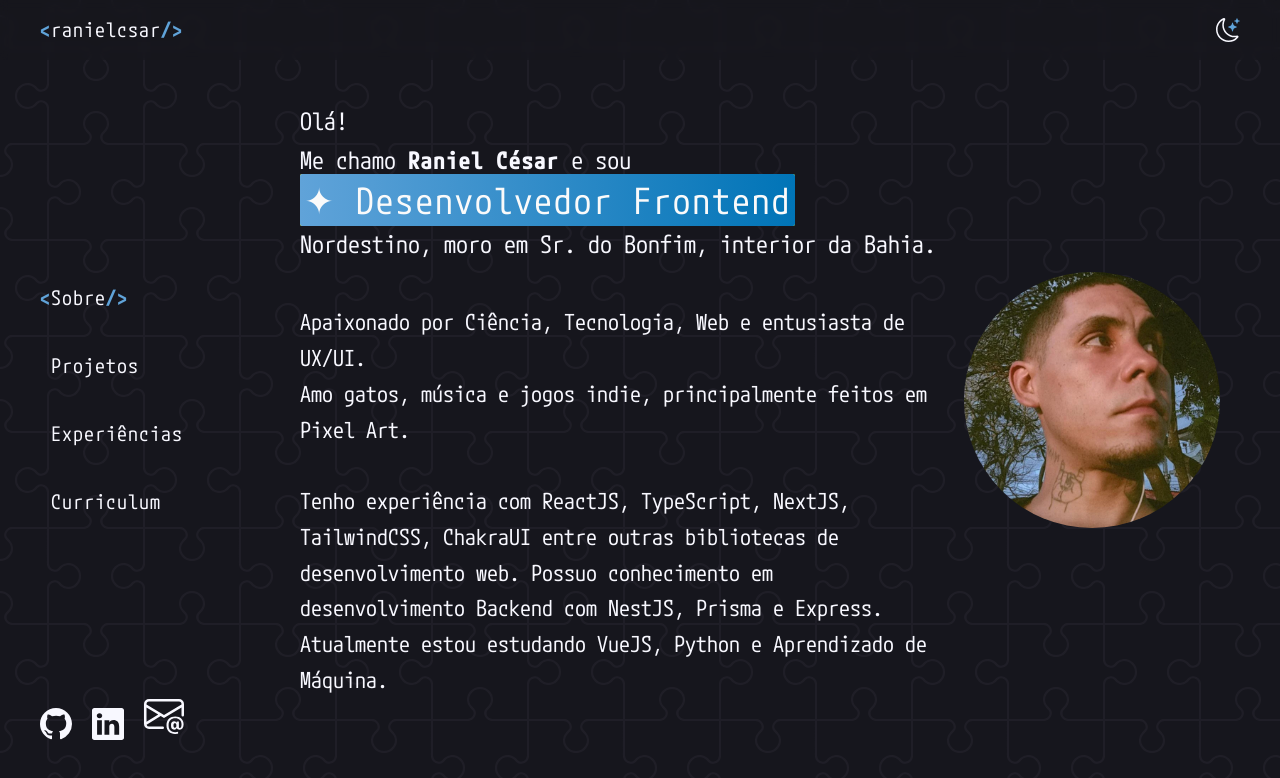
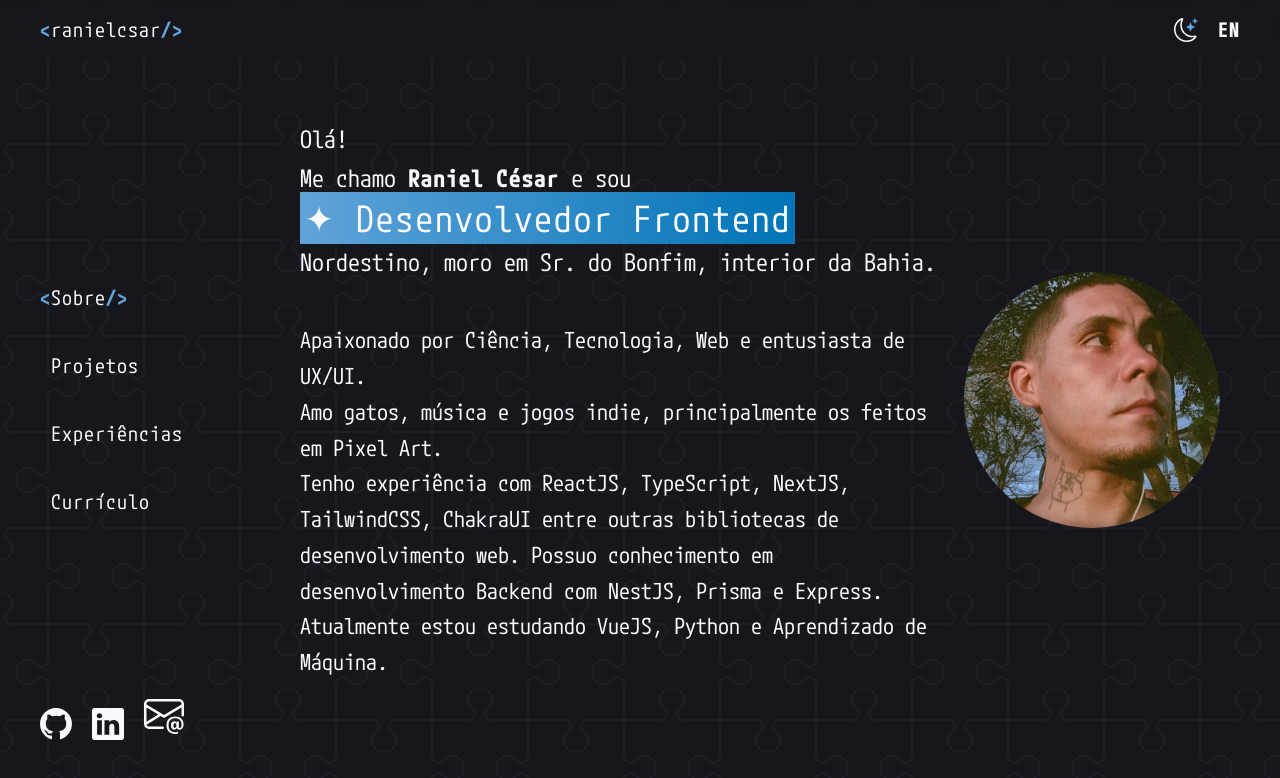
Before and after one commit to ranielcsar/ranoob.github.io, a React (Vite) app: page / in a window 1280 px wide. Shown: the top 778 px of the page. Built offline with nearby package versions, Linux system fonts and the light colour scheme.

Commit message:
feat: added t() to translate texts

```diff
--- a/src/components/common/socials-contact/index.tsx
+++ b/src/components/common/socials-contact/index.tsx
@@ -5,7 +5,7 @@ export function SocialLinksAndContact() {
   return (
     <>
       <a
-        className="h-8 w-8 cursor-pointer transition-colors hover:text-accent"
+        className="h-8 w-8 cursor-pointer transition-colors"
         href="https://github.com/ranielcsar"
         referrerPolicy="no-referrer"
         target="_blank"
@@ -15,7 +15,7 @@ export function SocialLinksAndContact() {
       </a>
 
       <a
-        className="h-8 w-8 cursor-pointer transition-colors hover:text-accent"
+        className="h-8 w-8 cursor-pointer transition-colors"
         href="https://www.linkedin.com/in/raniel-cesar-5bb0991a3/"
         referrerPolicy="no-referrer"
         target="_blank"
--- a/src/components/layout/footer-menu/index.tsx
+++ b/src/components/layout/footer-menu/index.tsx
@@ -1,3 +1,4 @@
+import { useTranslation } from 'react-i18next'
 import { NavLink } from 'react-router-dom'
 
 export function FooterMenu() {
@@ -6,19 +7,21 @@ export function FooterMenu() {
       <FooterMenuItem label="Sobre" route="/" />
       <FooterMenuItem label="Projetos" route="/projects" />
       <FooterMenuItem label="Experiências" route="/experiences" />
-      <FooterMenuItem label="Curriculum" route="/curriculum" />
+      <FooterMenuItem label="Currículo" route="/curriculum" />
     </footer>
   )
 }
 
 function FooterMenuItem({ label, route }: { label: string; route: string }) {
+  const { t } = useTranslation()
+
   return (
     <NavLink className="group w-max tracking-wider" to={route}>
       {({ isActive }) =>
         isActive ? (
-          <span className="text-accent">{label}</span>
+          <span className="text-accent">{t(label)}</span>
         ) : (
-          <span>{label.slice(0, 4).concat('~')}</span>
+          <span>{t(label).slice(0, 4).concat('~')}</span>
         )
       }
     </NavLink>
--- a/src/components/layout/header/index.tsx
+++ b/src/components/layout/header/index.tsx
@@ -1,15 +1,17 @@
 import { MoonIcon } from '@/assets/icons'
 import { Link } from 'react-router-dom'
+import { LanguageSwitch } from '@/components/common'
 
 export function Header() {
   return (
     <header className="m-auto flex max-w-max-allowed items-center justify-between p-4 md:px-5 xl:gap-10 xl:px-10">
-      <Link to="/" className="text-xl tracking-wider">
+      <Link to="/" className="text-xl tracking-wider hover:text-white">
         <span className="font-bold text-accent">{'<'}</span>
         <span>ranielcsar</span>
         <span className="font-bold text-accent">{'/>'}</span>
       </Link>
 
+      <section className="flex items-center gap-5">
         <button
           className="h-6 w-6 cursor-pointer"
           aria-label="Button for change color mode"
@@ -17,6 +19,9 @@ export function Header() {
         >
           <MoonIcon />
         </button>
+
+        <LanguageSwitch />
+      </section>
     </header>
   )
 }
--- a/src/components/layout/sidebar/index.tsx
+++ b/src/components/layout/sidebar/index.tsx
@@ -1,4 +1,5 @@
 import { SocialLinksAndContact } from '@/components/common'
+import { useTranslation } from 'react-i18next'
 import { NavLink } from 'react-router-dom'
 
 export function Sidebar() {
@@ -8,7 +9,7 @@ export function Sidebar() {
         <SidebarLink label="Sobre" route="/" />
         <SidebarLink label="Projetos" route="/projects" />
         <SidebarLink label="Experiências" route="/experiences" />
-        <SidebarLink label="Curriculum" route="/curriculum" />
+        <SidebarLink label="Currículo" route="/curriculum" />
       </section>
 
       <footer className="fixed bottom-14 flex items-center gap-5">
@@ -19,9 +20,11 @@ export function Sidebar() {
 }
 
 function SidebarLink({ label, route }: { label: string; route: string }) {
+  const { t } = useTranslation()
+
   return (
     <NavLink
-      className="group w-max tracking-wider"
+      className="group w-max tracking-wider hover:text-white"
       to={route}
       aria-label={`Ir para a página ${label}`}
     >
@@ -34,7 +37,7 @@ function SidebarLink({ label, route }: { label: string; route: string }) {
           >
             {'<'}
           </span>
-          {label}
+          {t(label)}
           <span
             className={`text-accent ${
               isActive ? 'opacity-100' : 'opacity-0'
--- a/src/pages/experiences/index.tsx
+++ b/src/pages/experiences/index.tsx
@@ -1,34 +1,37 @@
 import { useTransitionAnimation } from '@/hooks'
 import { ReactNode } from 'react'
+import { useTranslation } from 'react-i18next'
 
 export function ExperienciesPage() {
+  const { t } = useTranslation()
+
   return (
     <div className="m-auto flex h-full w-full cursor-default items-center py-20 lg:h-screen lg:p-0 xl:m-0">
       <ul className="flex flex-col gap-14">
-        <Exp title="Dev Frontend Jr ~ (PJ na Brainny Smart Solutions)">
-          Prestação de serviços para reparo e criação de novas funcionalidades
-          em aplicações web de administração, assim como em landing pages,
-          usando tecnologias web como React, TypeScript, ChakraUI, Apollo e
-          GraphQL. Atuação em uma equipe ágil seguindo metodologias do Scrum
-          (dailies, reviews, plannings, sprints, etc) para desenvolver soluções
-          web eficientes e de alta qualidade.
+        <Exp title={t('Dev Frontend Jr ~ (PJ na Brainny Smart Solutions)')}>
+          {t(
+            'Prestação de serviços para reparo e criação de novas funcionalidades em aplicações web de administração, assim como em landing pages, usando tecnologias web como React, TypeScript, ChakraUI, Apollo e GraphQL. Atuação em uma equipe ágil seguindo metodologias do Scrum (dailies, reviews, plannings, sprints, etc) para desenvolver soluções web eficientes e de alta qualidade.',
+          )}
           <p className="mt-5">
-            Tempo de atuação:{' '}
+            {t('Tempo de atuação')}:{' '}
             <strong className="tracking-wide">
-              Setembro de 2021 - Outubro de 2022
+              {t('Setembro de 2021 - Outubro de 2022')}
             </strong>
           </p>
         </Exp>
 
-        <Exp title="Dev Frontend Jr ~ (Freelancer na SystemHope - Agência de Software)">
-          Reparos e criação de novas funcionalidades em
-          aplicações web de administração, como também num projeto de plataforma
-          EAD, utilizando React, TypeScript e ChakraUI como principais
-          tecnologias.
+        <Exp
+          title={t(
+            'Dev Frontend Jr ~ (Freelancer na SystemHope - Agência de Software)',
+          )}
+        >
+          {t(
+            'Reparos e criação de novas funcionalidades em aplicações web de administração, como também num projeto de plataforma EAD, utilizando React, TypeScript e ChakraUI como principais tecnologias.',
+          )}
           <p className="mt-5">
-            Tempo de atuação:{' '}
+            {t('Tempo de atuação')}:{' '}
             <strong className="tracking-wide">
-              Maio de 2020 - Novembro de 2020
+              {t('Maio de 2020 - Novembro de 2020')}
             </strong>
           </p>
         </Exp>
@@ -49,9 +52,9 @@ function Exp({ title, children }: { title: string; children: ReactNode }) {
         {title}
       </h3>
 
-      <p className="text-xl leading-relaxed" ref={childrenRef}>
+      <section className="text-xl leading-relaxed" ref={childrenRef}>
         {children}
-      </p>
+      </section>
     </li>
   )
 }
--- a/src/pages/home/index.tsx
+++ b/src/pages/home/index.tsx
@@ -1,6 +1,7 @@
 import ProfilePic from '@/assets/perfil.webp'
 import { SocialLinksAndContact } from '@/components/common'
 import { useTransitionAnimation } from '@/hooks'
+import { useTranslation } from 'react-i18next'
 
 export function HomePage() {
   const [sectionRef] = useTransitionAnimation({
@@ -23,6 +24,8 @@ export function HomePage() {
     },
   })
 
+  const { t } = useTranslation()
+
   return (
     <div className="flex h-full w-full cursor-default flex-col gap-5 py-20 md:py-16 lg:pb-14 xl:h-screen xl:flex-row xl:items-center xl:py-0">
       <section className="flex flex-col items-center self-center xl:order-2">
@@ -43,27 +46,31 @@ export function HomePage() {
 
       <section className="flex flex-col gap-10 xl:flex-1" ref={sectionRef}>
         <div className="h-full text-xl leading-relaxed lg:text-[3ch] xl:h-auto">
-          Olá!
+          {t('Olá')}!
           <br />
-          Me chamo <strong className="tracking-wide">Raniel César</strong> e sou{' '}
+          {t('Me chamo')}{' '}
+          <strong className="tracking-wide">Raniel César</strong> {t('e sou')}{' '}
           <br />
           <mark className="bg-gradient-to-r from-primary to-secondary font-pixel rounded-sm p-1 text-[3ch] tracking-wider text-neutral-50 lg:text-4xl">
-            ✦ Desenvolvedor Frontend
+            ✦ {t('Desenvolvedor Frontend')}
           </mark>
-          <p>Nordestino, moro em Sr. do Bonfim, interior da Bahia.</p>
+          <p>{t('Nordestino, moro em Sr. do Bonfim, interior da Bahia.')}</p>
         </div>
 
         <p className="max-w-[50rem] text-xl leading-relaxed lg:text-[2.75ch]">
-          Apaixonado por Ciência, Tecnologia, Web e entusiasta de UX/UI.
+          {t('Apaixonado por Ciência, Tecnologia, Web e entusiasta de UX/UI.')}
           <br />
-          Amo gatos, música e jogos indie, principalmente feitos em Pixel Art.
+          {t(
+            'Amo gatos, música e jogos indie, principalmente os feitos em Pixel Art.',
+          )}
           <br />
+          {t(
+            'Tenho experiência com ReactJS, TypeScript, NextJS, TailwindCSS, ChakraUI entre outras bibliotecas de desenvolvimento web. Possuo conhecimento em desenvolvimento Backend com NestJS, Prisma e Express.',
+          )}
           <br />
-          Tenho experiência com ReactJS, TypeScript, NextJS, TailwindCSS,
-          ChakraUI entre outras bibliotecas de desenvolvimento web. Possuo
-          conhecimento em desenvolvimento Backend com NestJS, Prisma e Express.
-          <br />
-          Atualmente estou estudando VueJS, Python e Aprendizado de Máquina.
+          {t(
+            'Atualmente estou estudando VueJS, Python e Aprendizado de Máquina.',
+          )}
         </p>
       </section>
     </div>
```
Lines whose indentation alone changed are shown as unchanged.
